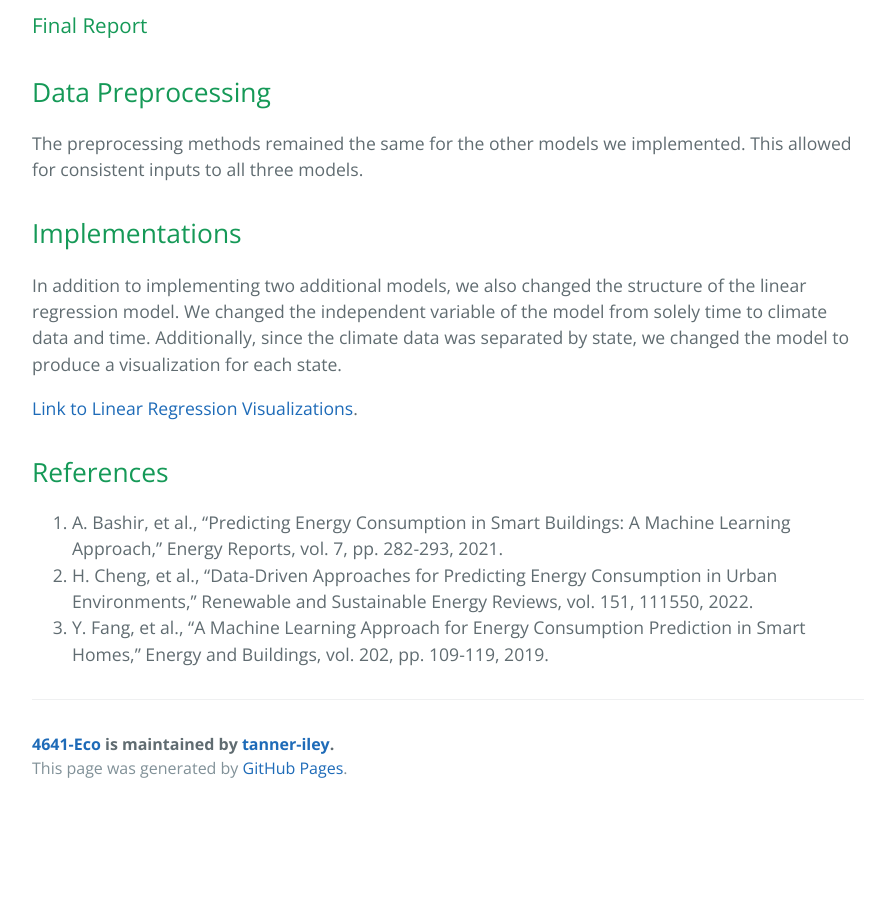
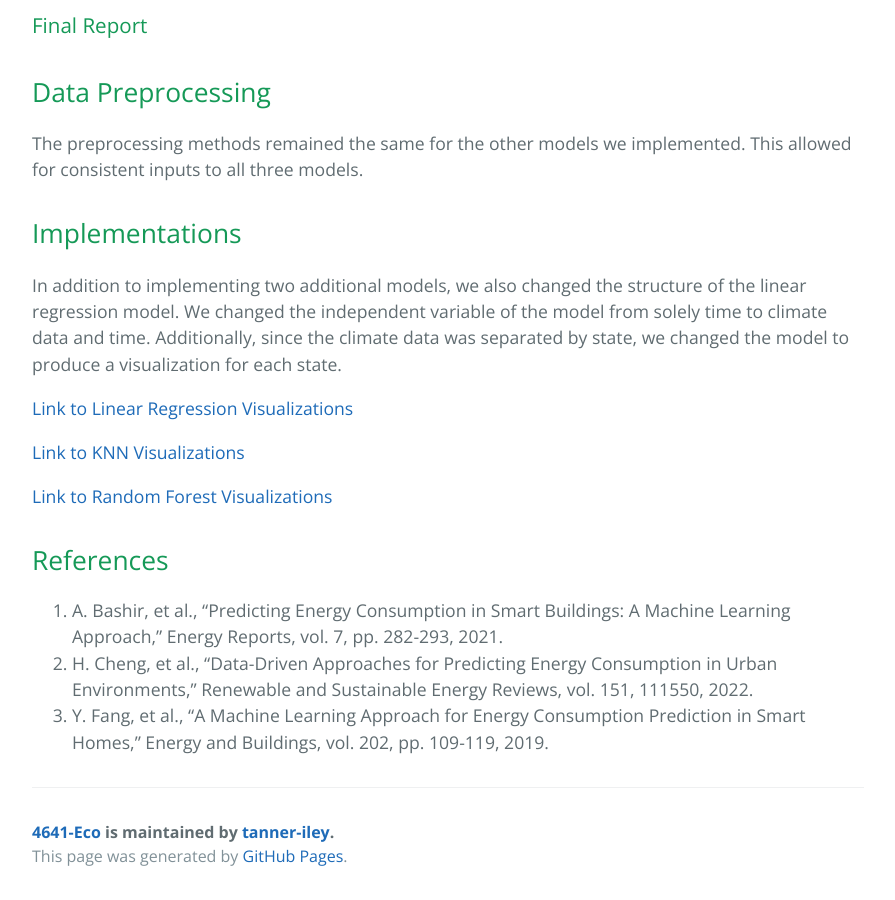
Before and after one commit to tanner-iley/4641-Eco, a Jekyll site: the page built from index.md, in a window 1280 px wide and 900 px high, scrolled down 5953 px. Shown: the whole window, without its empty margins (192-1087 px from the left). Built offline with Jekyll 4.4.1, drawn with Linux system fonts in a browser that asks for light colours; our own code applies the rules of GitHub Pages for plain Markdown files; before the commit the page ends 6765 px from its top, so only the background shows below that.

Commit message:
Update index.md

```diff
--- a/index.md
+++ b/index.md
@@ -120,7 +120,11 @@ The preprocessing methods remained the same for the other models we implemented.
 
 In addition to implementing two additional models, we also changed the structure of the linear regression model. We changed the independent variable of the model from solely time to climate data and time. Additionally, since the climate data was separated by state, we changed the model to produce a visualization for each state.
 
-[Link to Linear Regression Visualizations](./linearRegression_images.md).
+[Link to Linear Regression Visualizations](./linearRegression_images.md)
+
+[Link to KNN Visualizations](./knn_images.md)
+
+[Link to Random Forest Visualizations](./randomForest_images.md)
 
 ## References
 
```
